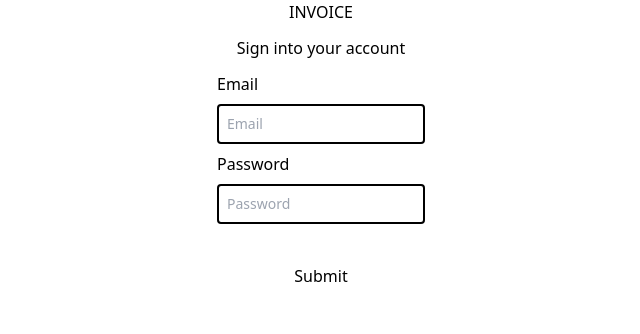
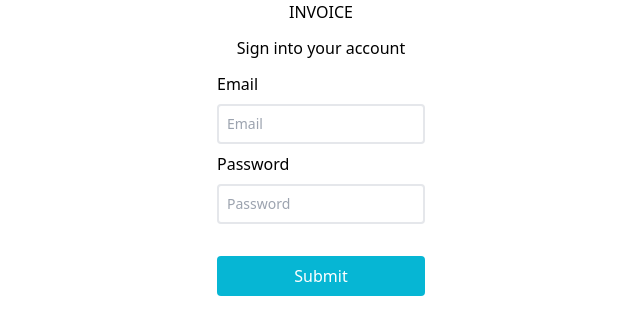
Before and after one commit to AhnafAhamed/invoise-frontend, a Vue app: page / in a window 1280 px wide. Shown: the top 334 px of the page, without its empty margins (319-959 px from the left). Built offline with nearby package versions, Linux system fonts and the light colour scheme.

Commit message:
fix: move colors to extend object

```diff
--- a/tailwind.config.js
+++ b/tailwind.config.js
@@ -1,16 +1,17 @@
 module.exports = {
   content: ["./index.html", "./src/**/*.{vue,js,ts,jsx,tsx}"],
   theme: {
-    extend: {},
+    extend: {
+      colors: {
+        "light-purple": "#F4F3FA",
+        "dark-purple": "#4C49ED",
+        "main-gray": "#A1A0BD",
+        "main-black": "#000000",
+        "main-red": "#D14F4F",
+      },
+    },
     fontFamily: {
       inter: ["inter", "sans-serif"],
-    },
-    colors: {
-      "light-purple": "#F4F3FA",
-      "dark-purple": "#4C49ED",
-      "main-gray": "#A1A0BD",
-      "main-black": "#000000",
-      "main-red": "#D14F4F",
     },
   },
   plugins: [],
```
